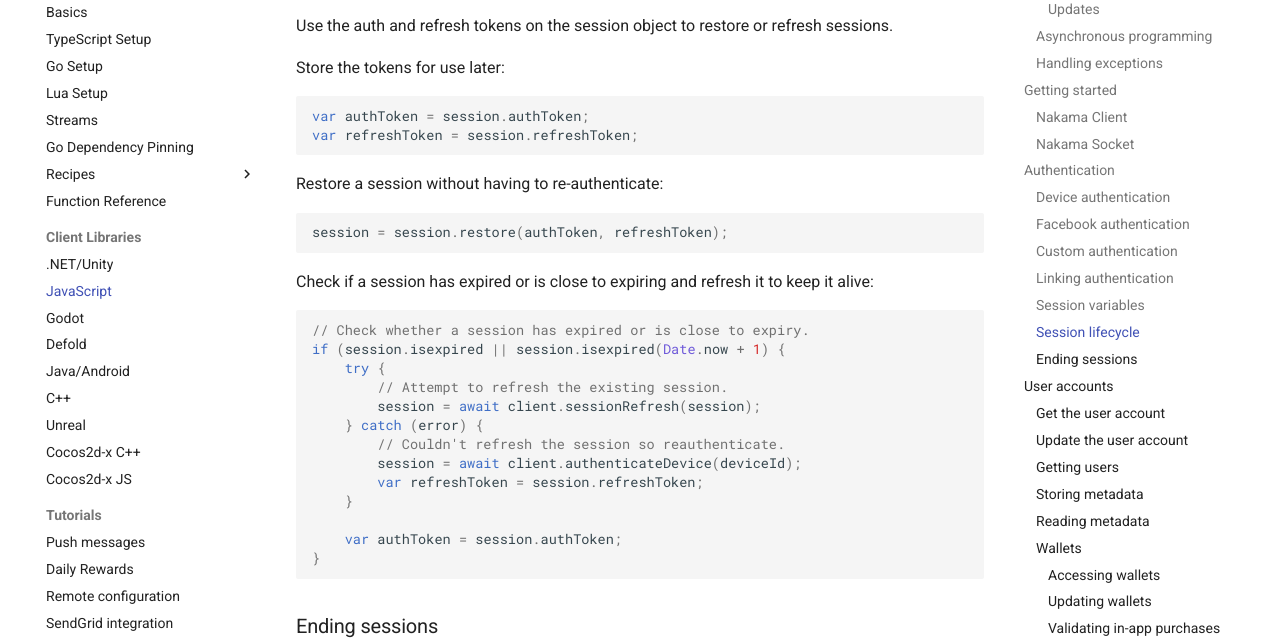
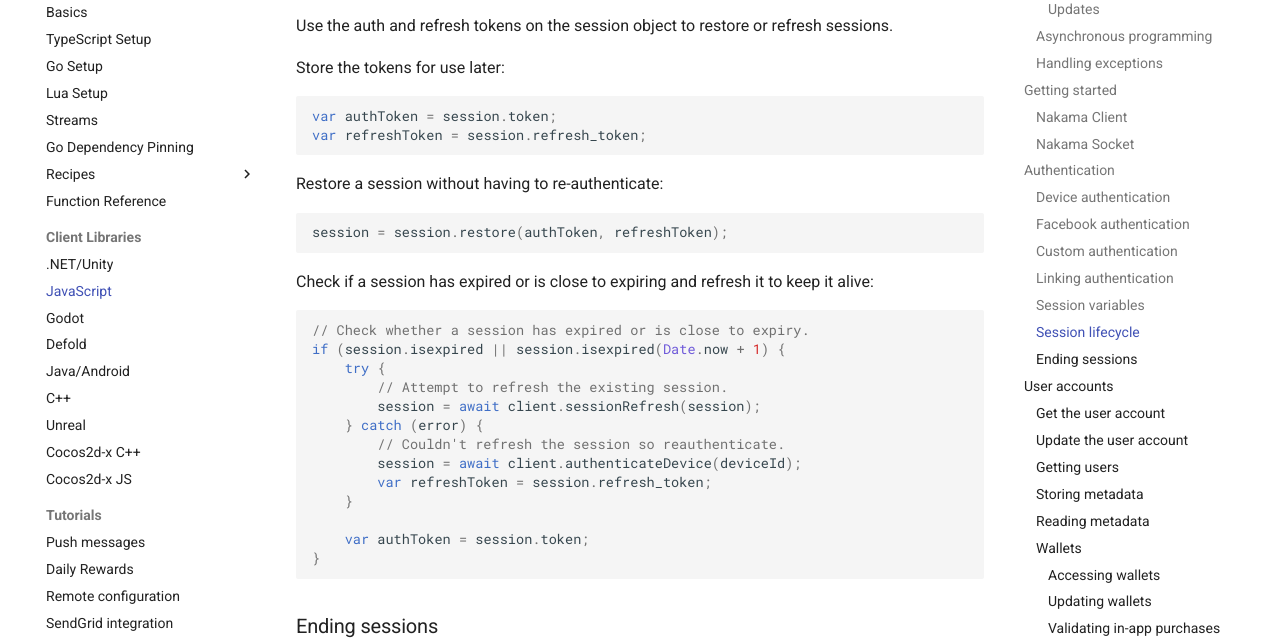
Before and after one commit to heroiclabs/nakama-docs, an MkDocs documentation site: the page built from docs/nakama/client-libraries/javascript-client-guide.md, in a window 1280 px wide and 900 px high, scrolled down 5883 px. Shown: the part 153-793 px from the top of the window. Built offline with MkDocs 1.6.1 and Material for MkDocs 9.7.7, drawn with Linux system fonts in a browser that asks for light colours; comment, search, counter and statistics services are not loaded.

Commit message:
Fix JS typo

````diff
--- a/docs/nakama/client-libraries/javascript-client-guide.md
+++ b/docs/nakama/client-libraries/javascript-client-guide.md
@@ -277,8 +277,8 @@ Use the auth and refresh tokens on the session object to restore or refresh sess
 Store the tokens for use later:
 
 ```js
-var authToken = session.authToken;
-var refreshToken = session.refreshToken;
+var authToken = session.token;
+var refreshToken = session.refresh_token;
 ```
 
 Restore a session without having to re-authenticate:
@@ -298,10 +298,10 @@ if (session.isexpired || session.isexpired(Date.now + 1) {
     } catch (error) {
         // Couldn't refresh the session so reauthenticate.
         session = await client.authenticateDevice(deviceId);
-        var refreshToken = session.refreshToken;
+        var refreshToken = session.refresh_token;
     }
 
-    var authToken = session.authToken;
+    var authToken = session.token;
 }
 ```
 
````
